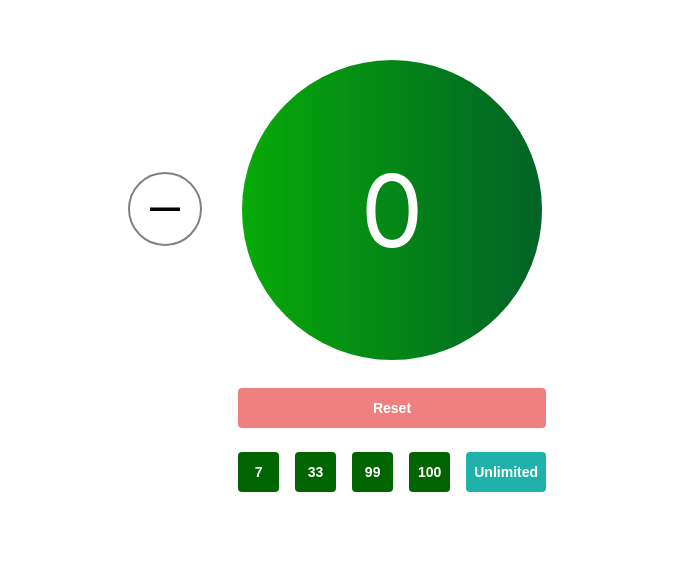
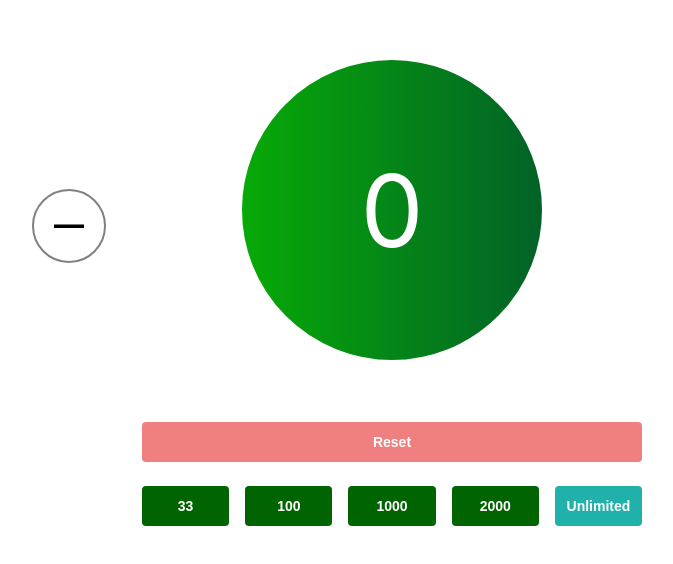
Before and after one commit to AliAsanov90/tasbih, a React (Create React App) app: page / in a window 1280 px wide. Shown: the part 144-708 px from the top of the page, without its empty margins (303-976 px from the left). Built offline with nearby package versions, Linux system fonts and the light colour scheme.

Commit message:
add counter value to local storage

```diff
--- a/src/App.css
+++ b/src/App.css
@@ -54,10 +54,12 @@ html, body {
   }
 }
 
-.counter-wrap {
+.counter-wrapper {
   display: flex;
+  flex-direction: column;
   align-items: center;
   gap: 34px;
+  width: 500px;
 }
 
 .minus {
@@ -124,8 +126,9 @@ html, body {
 .btnsWrapper {
   display: flex;
   flex-direction: column;
-  min-width: 200px;
-  max-width: 700px;
+  /* min-width: 200px; */
+  /* max-width: 700px; */
+  width: 500px;
 }
 
 .btn {
@@ -152,7 +155,7 @@ html, body {
 .quantityBtns {
   display: flex;
   justify-content: space-between;
-  flex-wrap: wrap;
+  /* flex-wrap: wrap; */
   gap: 16px;
 }
 
--- a/src/App.js
+++ b/src/App.js
@@ -1,69 +1,82 @@
-import './App.css';
-import { useState } from 'react';
+import "./App.css"
+import { useEffect, useState } from "react"
 
 const QUANTITIES = [
-  { title: '7', value: 7 },
-  { title: '33', value: 33 },
-  { title: '99', value: 99 },
-  { title: '100', value: 100 },
-  { title: 'Unlimited', value: 999999999 }
+  { title: "33", value: 33 },
+  { title: "100", value: 100 },
+  { title: "1000", value: 1000 },
+  { title: "2000", value: 2000 },
+  { title: "Unlimited", value: 999999999 },
 ]
 
-const isUnlimitedQuantityValue = QUANTITIES.find(({ title }) => title === 'Unlimited').value || 999999999
+const LOCAL_STORAGE_KEY = "counter"
+
+const isUnlimitedQuantityValue =
+  QUANTITIES.find(({ title }) => title === "Unlimited").value ||
+  QUANTITIES[QUANTITIES.length - 1].value
 
 function App() {
   const [counter, setCounter] = useState(0)
   const [maxCounterNum, setMaxCounterNum] = useState(isUnlimitedQuantityValue)
+  const isMax = counter >= maxCounterNum
 
-  const isMax = counter >= maxCounterNum
+  const saveCounterValue = (value) => {
+    setCounter(value)
+    localStorage.setItem(LOCAL_STORAGE_KEY, String(value))
+  }
 
   const increment = () => {
     if (counter >= maxCounterNum) return
-
-    setCounter(prev => prev + 1)
+    saveCounterValue(counter + 1)
   }
 
   const decrement = () => {
     if (counter === 0) return
-
-    if (counter > maxCounterNum) {
-      setCounter(maxCounterNum)
-      return
-    }
-
-    setCounter(prev => prev - 1)
+    if (counter > maxCounterNum) return saveCounterValue(maxCounterNum)
+    saveCounterValue(counter - 1)
   }
 
-  const reset = () => setCounter(0)
+  const reset = () => saveCounterValue(0)
 
-  const handleQuantity = (quantity) => () => {
-    setMaxCounterNum(quantity)
-  }
+  const handleQuantity = (quantity) => () => setMaxCounterNum(quantity)
+
+  useEffect(() => {
+    const storedCounter = Number(localStorage.getItem(LOCAL_STORAGE_KEY))
+
+    if (storedCounter) setCounter(storedCounter)
+  }, [])
 
   return (
     <div className="App">
-      <div className='minus' onClick={decrement}><span>&mdash;</span></div>
-      <div>
-        <div className={`counter${isMax ? ' max' : ''}`} onClick={increment}>
-          <p className='number'>{counter}</p>
+      <div className="minus" onClick={decrement}>
+        <span>&mdash;</span>
+      </div>
+      <div className="counter-wrapper">
+        <div className={`counter${isMax ? " max" : ""}`} onClick={increment}>
+          <p className="number">{counter}</p>
         </div>
-        <div className='btnsWrapper'>
-          <button type='button' className='resetBtn btn' onClick={reset}>Reset</button>
-          <div className='quantityBtns'>
-            {QUANTITIES.map(({ title, value }) =>
+        <div className="btnsWrapper">
+          <button type="button" className="resetBtn btn" onClick={reset}>
+            Reset
+          </button>
+          <div className="quantityBtns">
+            {QUANTITIES.map(({ title, value }) => (
               <button
                 key={title}
-                type='button'
-                className={`quantityBtn btn ${value === maxCounterNum && 'active'}`}
+                type="button"
+                className={`quantityBtn btn ${
+                  value === maxCounterNum && "active"
+                }`}
                 onClick={handleQuantity(value)}
               >
                 {title}
-              </button>)}
+              </button>
+            ))}
           </div>
         </div>
       </div>
     </div>
-  );
+  )
 }
 
-export default App;
+export default App
```
